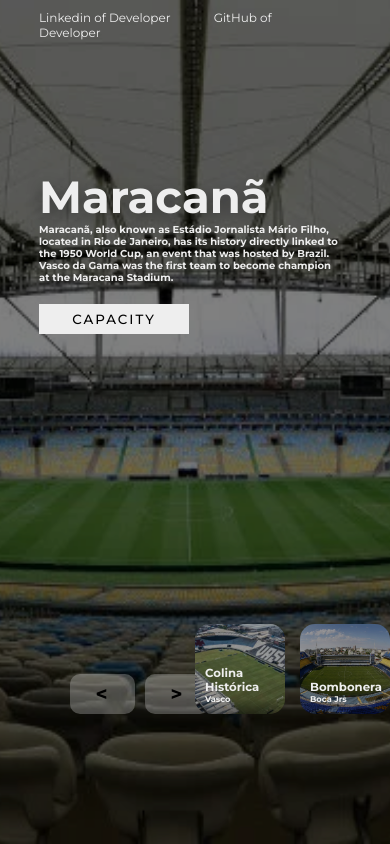
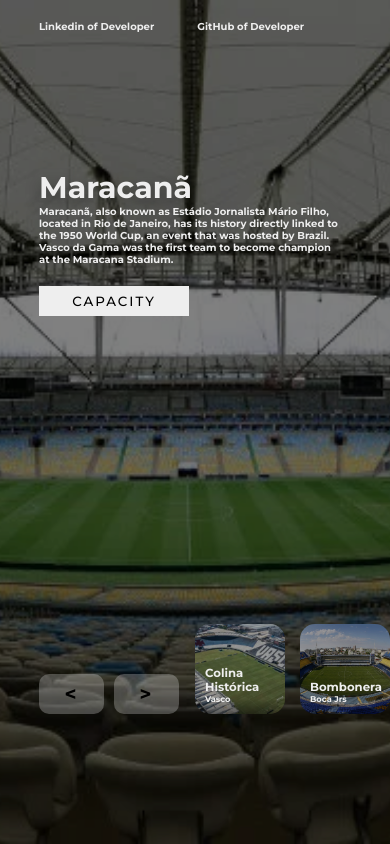
Before and after one commit to Ricardocrvg19/stadiums, a plain HTML site: page index.html in a window 390 px wide. Drawn offline with Linux system fonts and the light colour scheme.

Commit message:
atlz1media-query

```diff
--- a/styles.css
+++ b/styles.css
@@ -284,11 +284,21 @@ button:nth-child(2):hover {
 
 @media screen and (max-width:730px){
 
-     #response-none{
+    header a {
+        font-size: 10px;
+        font-weight: bold;
+    }
+
+    h1{
+        font-size: 30px;
+        white-space: nowrap;
+    }
+
+    #response-none {
         display: none;
     }
 
-    #left-resp{
+    #left-resp {
         display: none;
     }
 
@@ -296,8 +306,9 @@ button:nth-child(2):hover {
         position: absolute;
         display: flex;
         gap: 10px;
-        left: 70px;
-
+        left: 10%;
+        border-radius: 10px;
+        bottom: 130px;
     }
 
     h6 {
@@ -323,18 +334,18 @@ button:nth-child(2):hover {
         position: absolute;
         bottom: 0;
         left: 0;
-        animation: kdkdMainImg .8s linear 1 forwards;
+        animation: kdkdMainImg .9s linear 1 forwards;
         z-index: 2;
     }
 
     @keyframes kdkdMainImg {
         to {
 
-            width: 80px;
-            height: 80px;
-            border-radius: 15px;
+            width: 0;
+            height: 0;
+            border-radius: 55px;
             bottom: 150px;
-            left: 50%;
+            left: 65%;
         }
     }
 
```
